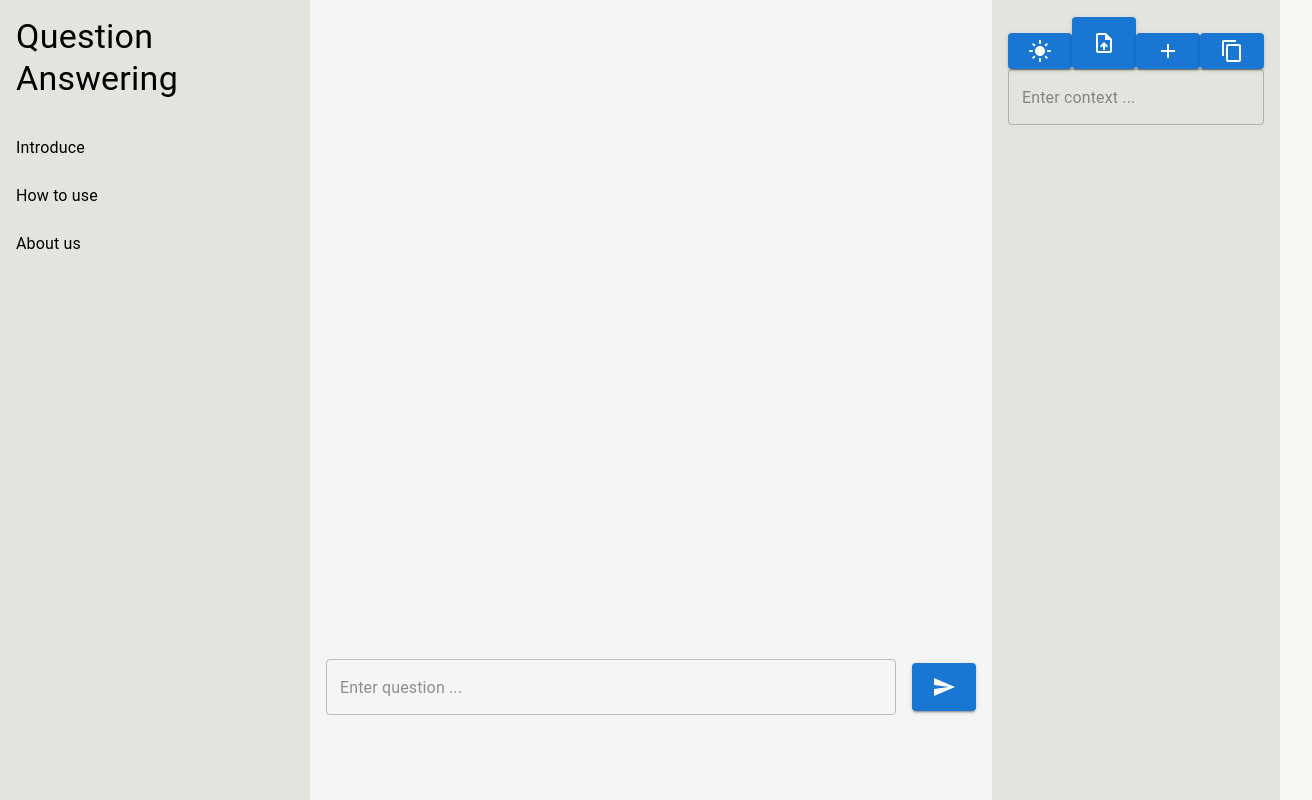
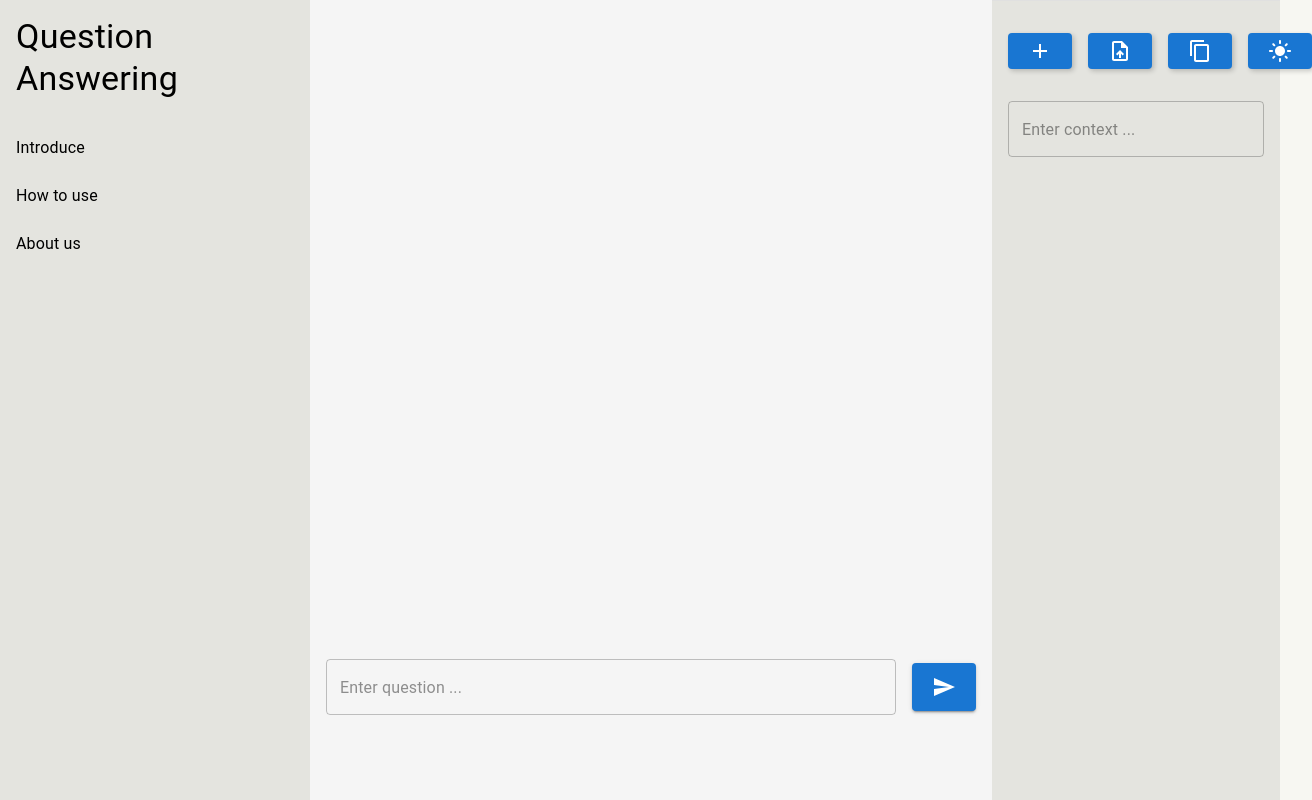
Before and after one commit to Phongle1311/Question_Answering, a React app in the folder frontend/: page / in a window 1280 px wide. Shown: the whole page, 1312 px wide, since content can reach past the window. Built offline with nearby package versions, Linux system fonts and the light colour scheme.

Commit message:
some frontend update

```diff
--- a/frontend/src/pages/HomePage/HomePage.tsx
+++ b/frontend/src/pages/HomePage/HomePage.tsx
@@ -12,7 +12,8 @@ import {
   ListItem,
   ListItemText,
   IconButton,
-  ListItemIcon
+  ListItemIcon,
+  Tooltip
 } from '@mui/material'
 import axios from 'axios'
 import LoadingButton from '../../lib/components/LoadingButton/LoadingButton'
@@ -348,37 +349,61 @@ const HomePage = () => {
             flexDirection: 'column'
           }}
         >
-          {/* Button */}
-          <Box sx={{ display: 'flex' }}>
-            <Button variant='contained' onClick={toggleDarkMode} sx={{ marginTop: '1rem' }}>
-              {darkMode ? <DarkModeIcon /> : <LightModeIcon />}
+          {/* Buttons */}
+          <Box sx={{ display: 'flex', gap: '1rem', marginBottom: '1rem' }}>
+            <Tooltip title='New conversation' arrow enterDelay={300} leaveDelay={100}>
+              <Button
+                variant='contained'
+                onClick={() => {
+                  setQuestion('')
+                  setContext('')
+                  setChatHistory([])
+                }}
+                sx={{ marginTop: '1rem', marginBottom: '1rem', boxShadow: '2px 2px 5px rgba(0, 0, 0, 0.2)' }}
+              >
+                <AddIcon />
               </Button>
+            </Tooltip>
 
-            <Button variant='contained' component='label'>
+            <Tooltip title='Upload File' arrow enterDelay={300} leaveDelay={100}>
+              <Button
+                variant='contained'
+                component='label'
+                sx={{ marginTop: '1rem', marginBottom: '1rem', boxShadow: '2px 2px 5px rgba(0, 0, 0, 0.2)' }}
+              >
                 <UploadFileIcon />
                 <input type='file' hidden onChange={handleFileUpload} accept='.txt' />
               </Button>
+            </Tooltip>
 
+            <Tooltip title='Copy' arrow enterDelay={300} leaveDelay={100}>
               <Button
                 variant='contained'
                 onClick={(e) => {
                   console.log(e)
                 }}
-              sx={{ marginTop: '1rem' }}
-            >
-              <AddIcon />
-            </Button>
-
-            <Button
-              variant='contained'
-              onClick={(e) => {
-                console.log(e)
-              }}
-              sx={{ marginTop: '1rem' }}
+                sx={{ marginTop: '1rem', marginBottom: '1rem', boxShadow: '2px 2px 5px rgba(0, 0, 0, 0.2)' }}
               >
                 <ContentCopyIcon />
               </Button>
+            </Tooltip>
+
+            <Tooltip
+              title={darkMode ? 'Switch to Light Mode' : 'Switch to Dark Mode'}
+              arrow
+              enterDelay={300}
+              leaveDelay={100}
+            >
+              <Button
+                variant='contained'
+                onClick={toggleDarkMode}
+                sx={{ marginTop: '1rem', marginBottom: '1rem', boxShadow: '2px 2px 5px rgba(0, 0, 0, 0.2)' }}
+              >
+                {darkMode ? <DarkModeIcon /> : <LightModeIcon />}
+              </Button>
+            </Tooltip>
           </Box>
+
           <TextField
             fullWidth
             multiline
```
Lines whose indentation alone changed are shown as unchanged.
